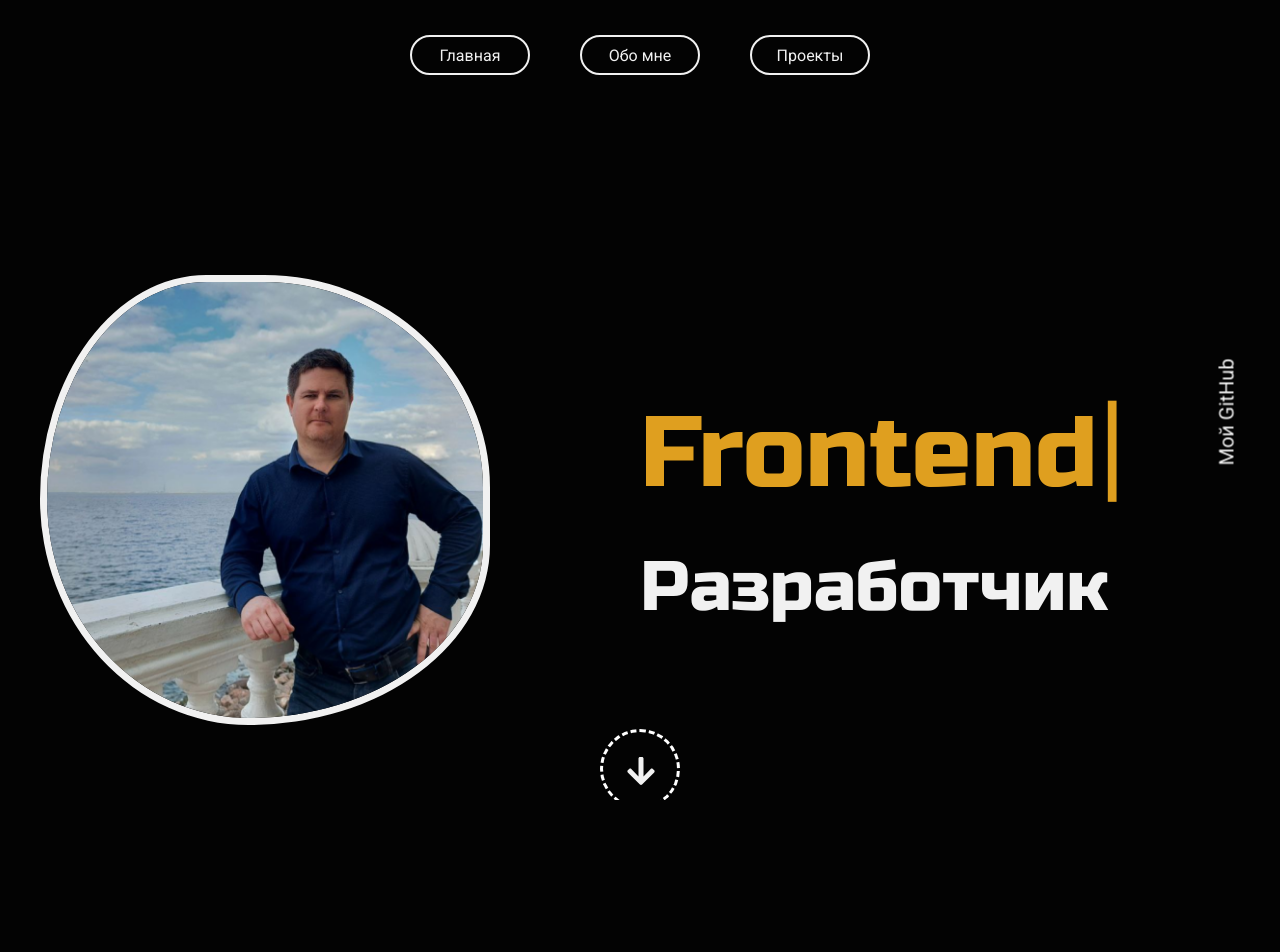
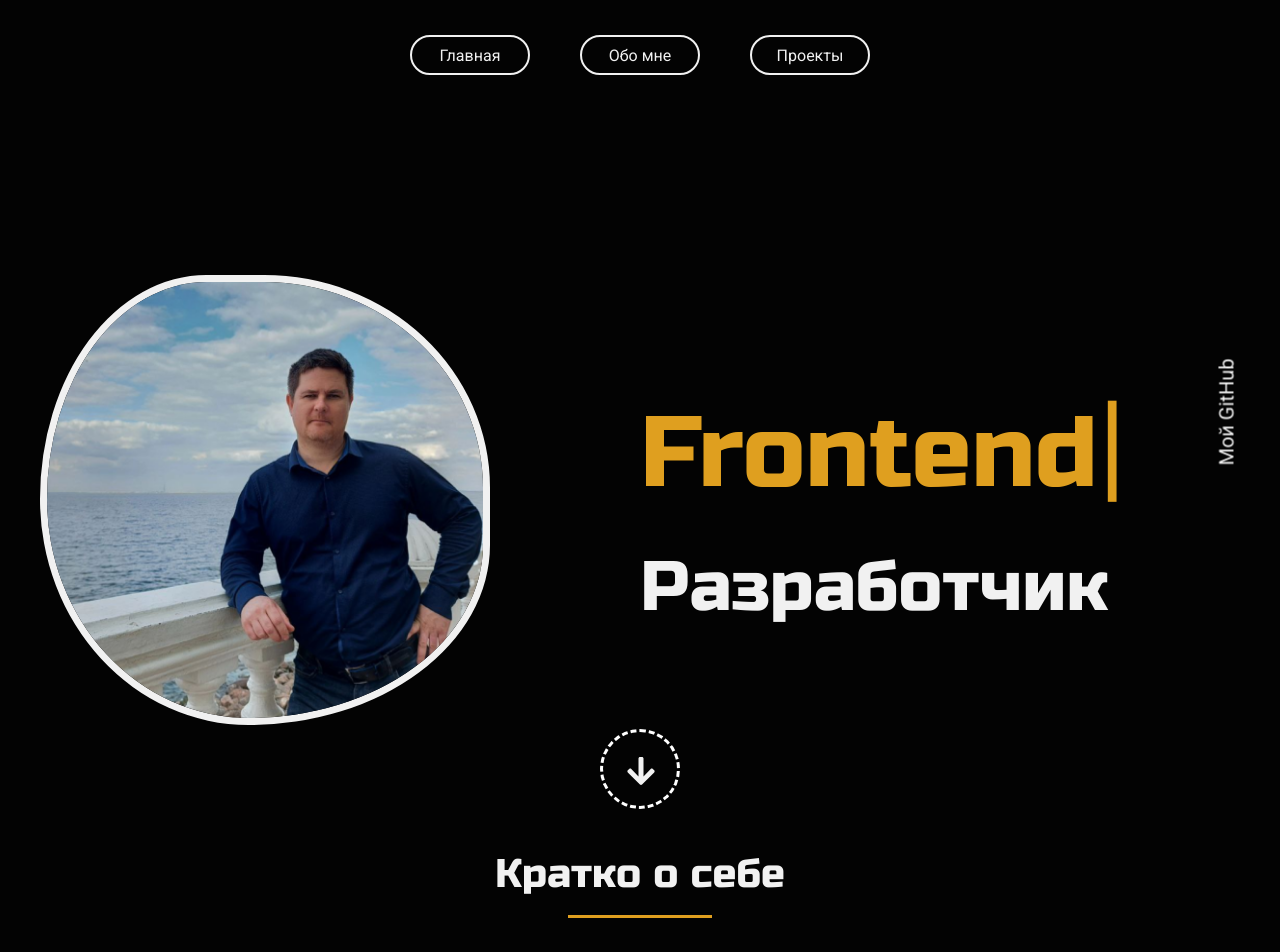
Before and after one commit to alexsmith-proff/portfolio, a Next.js app: page / in a window 1280 px wide. Shown: the top 952 px of the page. Before the commit the page ends 800 px from the top, so only its background shows below. Built offline with nearby package versions, Linux system fonts and the light colour scheme.

Commit message:
[add] Title adaptive

```diff
--- a/src/app/components/arrow_down/arrow_down.tsx
+++ b/src/app/components/arrow_down/arrow_down.tsx
@@ -1,14 +1,17 @@
+'use client'
+
 import { FC } from "react";
-
 import { FaArrowDown } from "react-icons/fa";
 
 import s from './arrow_down.module.scss'
+import { useRouter } from "next/navigation";
 
 interface ArrowDownProps{}
 
 const ArrowDown: FC<ArrowDownProps> = ({ }) => {
+    const router = useRouter()
     return(
-        <div className={s.btn}>
+        <div className={s.btn} onClick={() => router.push('/#main_about')}>
             <div className={s.border}></div>
             <FaArrowDown className={s.arrow} size={32} />
         </div>
--- /dev/null
+++ b/src/app/components/title/title.module.scss
@@ -0,0 +1,30 @@
+@import '../../variables.scss';
+
+.wrap{
+    text-align: center;
+    padding-top: 50px;
+    margin-bottom: 60px;
+}
+.title{
+    font-size: 40px;
+    color: $light-color;
+    display: inline-block;
+    // display: flex;
+    // justify-content: center;
+    position: relative;
+    &:after{
+        content: '';
+        height: 3px;
+        width: 50%;
+        position: absolute;
+        bottom: -20px;
+        left: 25%;
+        background-color: $bright-color1;
+    }
+}
+
+@media screen and (max-width: 480px) {
+    .title{
+        font-size: 30px;
+    }
+}
--- /dev/null
+++ b/src/app/components/title/title.tsx
@@ -0,0 +1,18 @@
+import { FC } from "react";
+
+import s from './title.module.scss'
+import { russo_one } from "@/app/fonts";
+
+interface TitleProps {
+    title: string
+}
+
+const Title: FC<TitleProps> = ({ title }) => {
+    return(
+        <div className={s.wrap}>
+            <div className={`${s.title} ${russo_one.className}`}>{title}</div>
+        </div>
+    )
+}
+
+export default Title
--- a/src/app/globals.css
+++ b/src/app/globals.css
@@ -7,6 +7,7 @@
 html,
 body {
   overflow-x: hidden;
+  scroll-behavior: smooth;
 }
 
 body {
--- /dev/null
+++ b/src/app/modules/main_about/main_about.tsx
@@ -0,0 +1,12 @@
+import Title from "@/app/components/title/title";
+import { FC } from "react";
+
+const MainAbout: FC = ({ }) => {
+    return (
+        <div id="main_about">
+            <Title title="Кратко о себе" />
+        </div>
+    )
+}
+
+export default MainAbout
--- a/src/app/page.tsx
+++ b/src/app/page.tsx
@@ -1,9 +1,11 @@
+import MainAbout from "./modules/main_about/main_about";
 import MainPage from "./modules/main_page/main_page";
 
 export default function Home() {
   return (
     <main>
       <MainPage />
+      <MainAbout />
     </main>
   );
 }
```
Also changed, not shown: src/app/modules/main_about/main_about.module.scss (added).
